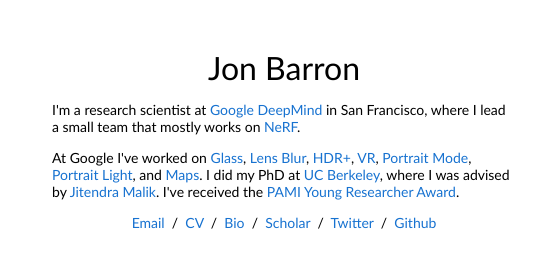
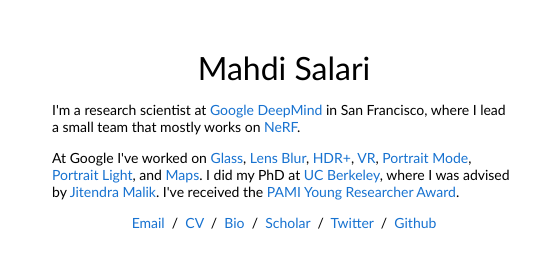
Before and after one commit to mahdisalari70/mahdisalari70.github.io, a plain HTML site: page index.html in a window 1280 px wide. Shown: the top 280 px of the page, 208-760 px from the left. Drawn offline with Linux system fonts and the light colour scheme.

Commit message:
Update index.html

```diff
--- a/index.html
+++ b/index.html
@@ -3,9 +3,9 @@
   <head>
     <meta http-equiv="Content-Type" content="text/html; charset=UTF-8">
 
-    <title>Jon Barron</title>
-
-    <meta name="author" content="Jon Barron">
+    <title>Mahdi Salari</title>
+
+    <meta name="author" content="Mahdi Salari">
     <meta name="viewport" content="width=device-width, initial-scale=1">
     <link rel="shortcut icon" href="images/favicon/favicon.ico" type="image/x-icon">
     <link rel="stylesheet" type="text/css" href="stylesheet.css">
@@ -20,7 +20,7 @@
             <tr style="padding:0px">
               <td style="padding:2.5%;width:63%;vertical-align:middle">
                 <p class="name" style="text-align: center;">
-                  Jon Barron
+                  Mahdi Salari
                 </p>
                 <p>I'm a research scientist at <a href="https://deepmind.google/">Google DeepMind</a> in San Francisco, where I lead a small team that mostly works on <a href="https://www.matthewtancik.com/nerf">NeRF</a>.
                 </p>
```
